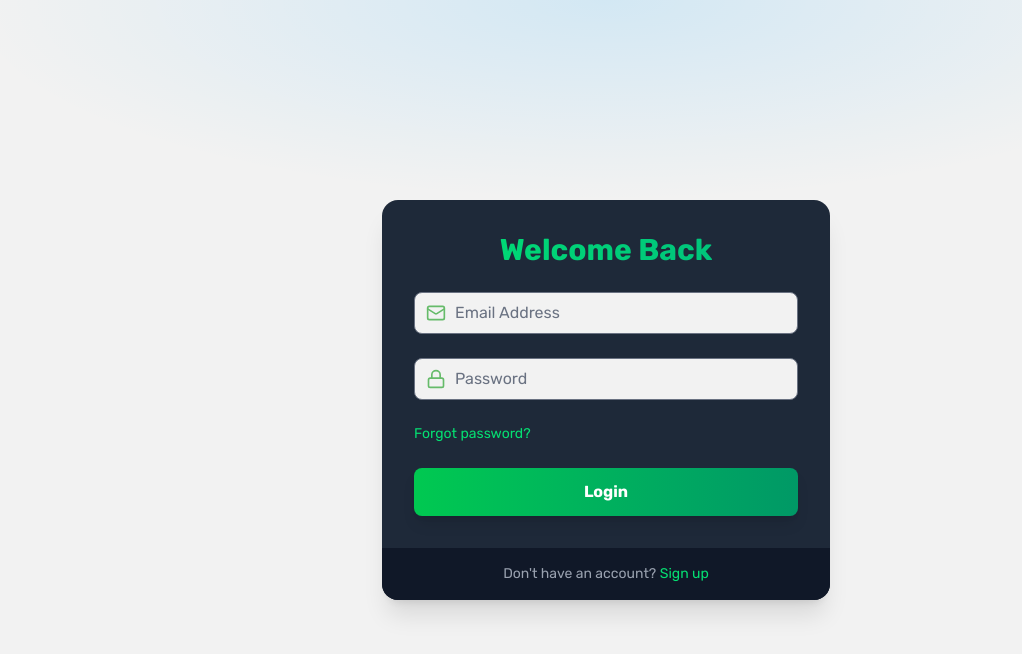
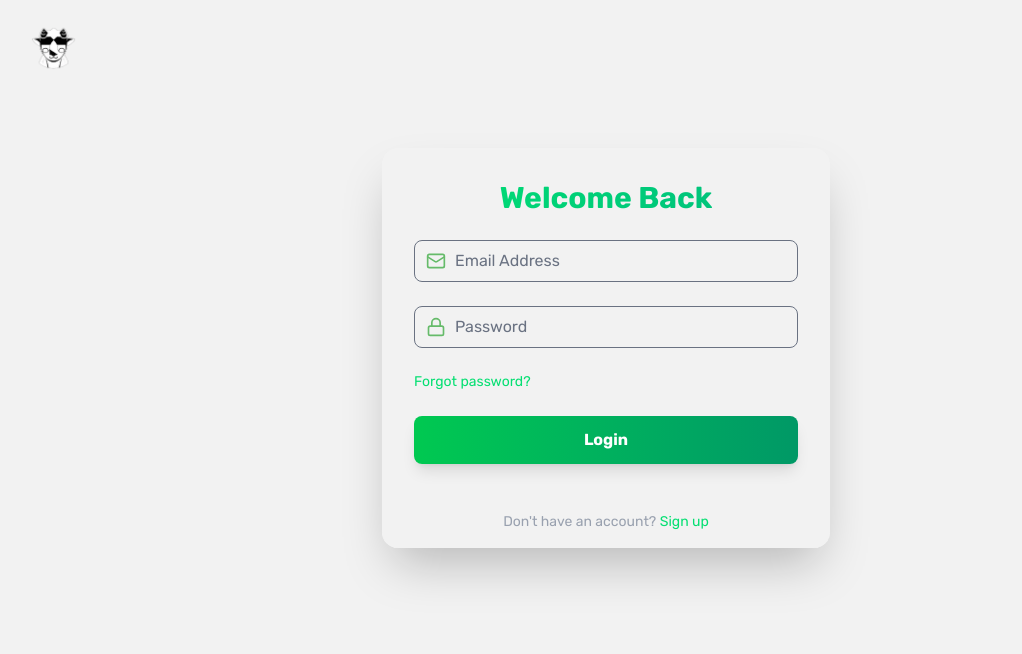
Before and after one commit to newcodesubed/ConnectQ, a React (Vite) app in the folder frontend/: page /login in a window 1280 px wide. Shown: the top 654 px of the page, without its empty margins (34-1056 px from the left). Built offline with nearby package versions, Linux system fonts and the light colour scheme; no server answers.

Commit message:
refact: login page

```diff
--- a/frontend/src/pages/Login.tsx
+++ b/frontend/src/pages/Login.tsx
@@ -4,6 +4,7 @@ import { Mail, Lock, Loader } from "lucide-react";
 import { Link, useNavigate } from "react-router-dom";
 import Input from "../components/Input";
 import { useAuthStore } from "../store/auth.store";
+import { div } from "framer-motion/client";
 
 function LoginPage() {
   const [email, setEmail] = useState<string>("");
@@ -24,11 +25,25 @@ function LoginPage() {
   };
 
   return (
+   <div className="min-h-screen bg-[#F2F2F2]">
+    <header className="w-full py-6 px-8 mb-7">
+        <div className="flex items-center">
+          <a href="/" className="flex items-center">
+            <img
+              src="/logo.webp"
+              alt="ConnectQ"
+              className="h-12 w-auto"
+            />
+          </a>
+        </div>
+      </header>
+      <br />
+
     <motion.div
       initial={{ opacity: 0, y: 20 }}
       animate={{ opacity: 1, y: 0 }}
       transition={{ duration: 0.5 }}
-      className="max-w-md w-full mx-auto bg-gray-800 bg-opacity-50 backdrop-filter backdrop-blur-xl rounded-2xl shadow-xl overflow-hidden"
+      className="max-w-md w-full mx-auto bg-[#F2F2F2] bg-opacity-50 backdrop-filter backdrop-blur-xl rounded-2xl shadow-2xl overflow-hidden"
     >
       <div className="p-8">
         <h2 className="text-3xl font-bold mb-6 text-center bg-gradient-to-r from-green-400 to-emerald-500 text-transparent bg-clip-text">
@@ -83,7 +98,7 @@ function LoginPage() {
         </form>
       </div>
 
-      <div className="px-8 py-4 bg-gray-900 bg-opacity-50 flex justify-center">
+      <div className="px-8 py-4 bg-[#F2F2F2] bg-opacity-50 flex justify-center">
         <p className="text-sm text-gray-400">
           Don&apos;t have an account?{" "}
           <Link to="/signup" className="text-green-400 hover:underline">
@@ -92,6 +107,7 @@ function LoginPage() {
         </p>
       </div>
     </motion.div>
+    </div>
   );
 }
 
--- a/frontend/src/pages/Signup.tsx
+++ b/frontend/src/pages/Signup.tsx
@@ -45,7 +45,7 @@ export default function SignUpPage() {
       className="max-w-md mx-auto w-full bg-[#F2F2F2] bg-opacity-50 backdrop-filter backdrop-blur-xl rounded-2xl shadow-2xl"
     >
       <div className="p-8">
-        <h2 className="text-3xl font-bold text-center text-[#66BB6A] t bg-clip-text mb-6">
+        <h2 className="text-3xl font-bold text-center bg-gradient-to-r from-green-400 to-emerald-500 text-transparent bg-clip-text mb-6">
           Create Account
         </h2>
 
@@ -107,10 +107,10 @@ export default function SignUpPage() {
       </div>
       <div className="px-8 py-4 bg-opacity-50 flex justify-center rounded-b-2xl">
         <p className="text-sm text-gray-400">
-          Already have an account?
+          Already have an account?{" "}
           <Link
             to="/login"
-            className="text-green-400 hover:text-green-800 ml-1"
+            className="text-green-400 hover:underline"
           >
             Log In
           </Link>
```
